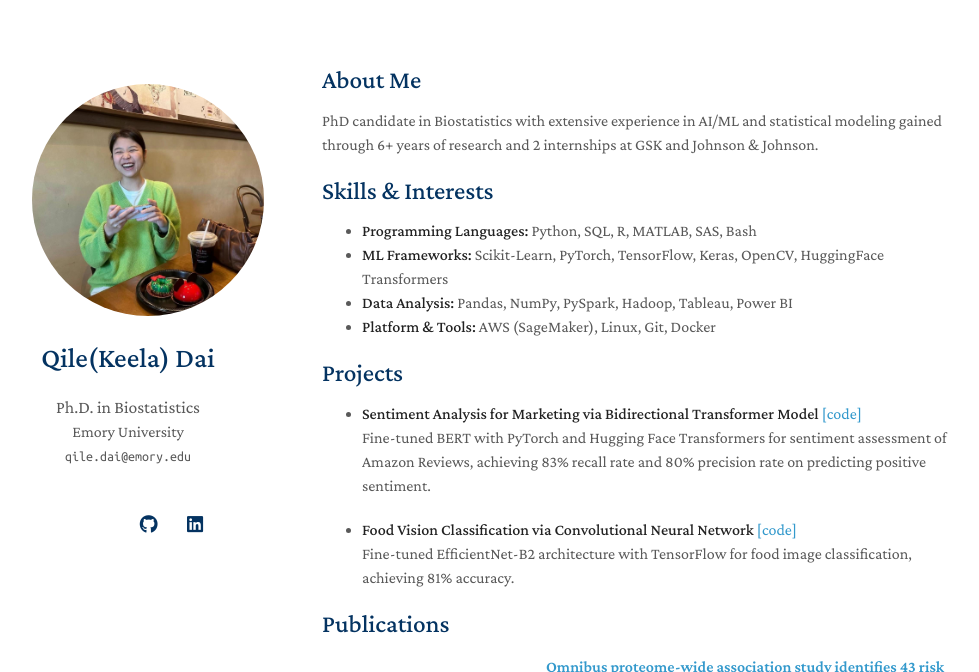
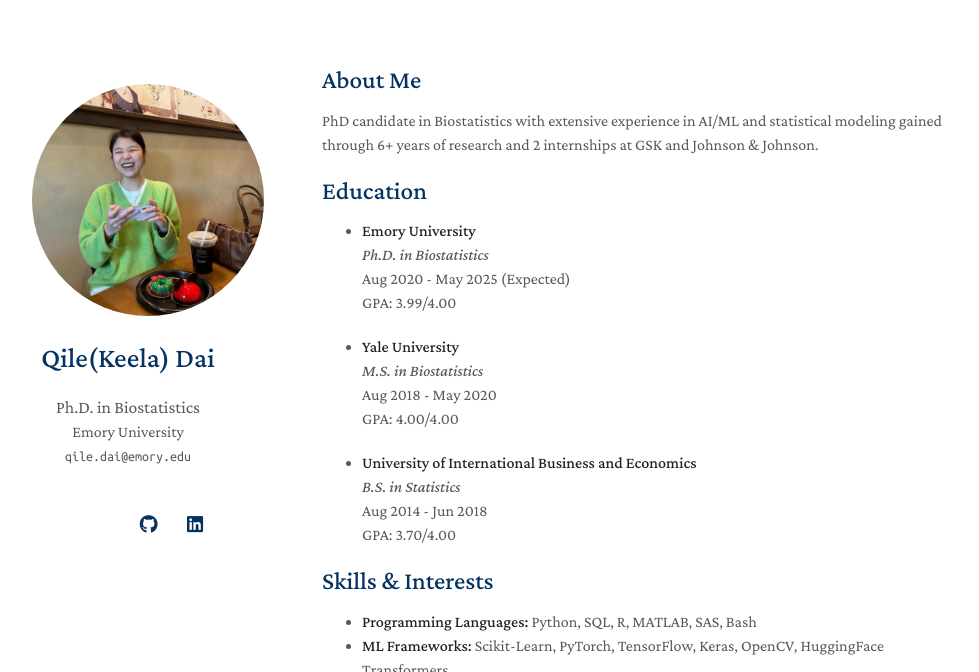
Before and after one commit to daiqile96/daiqile96.github.io, a Jekyll site: the page built from index.md, in a window 1280 px wide and 900 px high, cut to the strip 0-672 px from the top of the window. Shown: the whole strip, without its empty margins (148-1127 px from the left). Built offline with Jekyll 4.4.1, drawn with Linux system fonts in a browser that asks for light colours; a style sheet for code colours, icons or effects is not loaded; our own code applies the rules of GitHub Pages for plain Markdown files.

Commit message:
Update index.md

```diff
--- a/index.md
+++ b/index.md
@@ -6,6 +6,23 @@
 
 PhD candidate in Biostatistics with extensive experience in AI/ML and statistical modeling gained through 6+ years of
 research and 2 internships at GSK and Johnson & Johnson.
+
+## Education
+
+- **Emory University**
+  *Ph.D. in Biostatistics*
+  Aug 2020 - May 2025 (Expected)
+  GPA: 3.99/4.00
+
+- **Yale University**
+  *M.S. in Biostatistics*
+  Aug 2018 - May 2020
+  GPA: 4.00/4.00
+
+- **University of International Business and Economics**
+  *B.S. in Statistics*
+  Aug 2014 - Jun 2018
+  GPA: 3.70/4.00
 
 ## Skills & Interests
 
```
